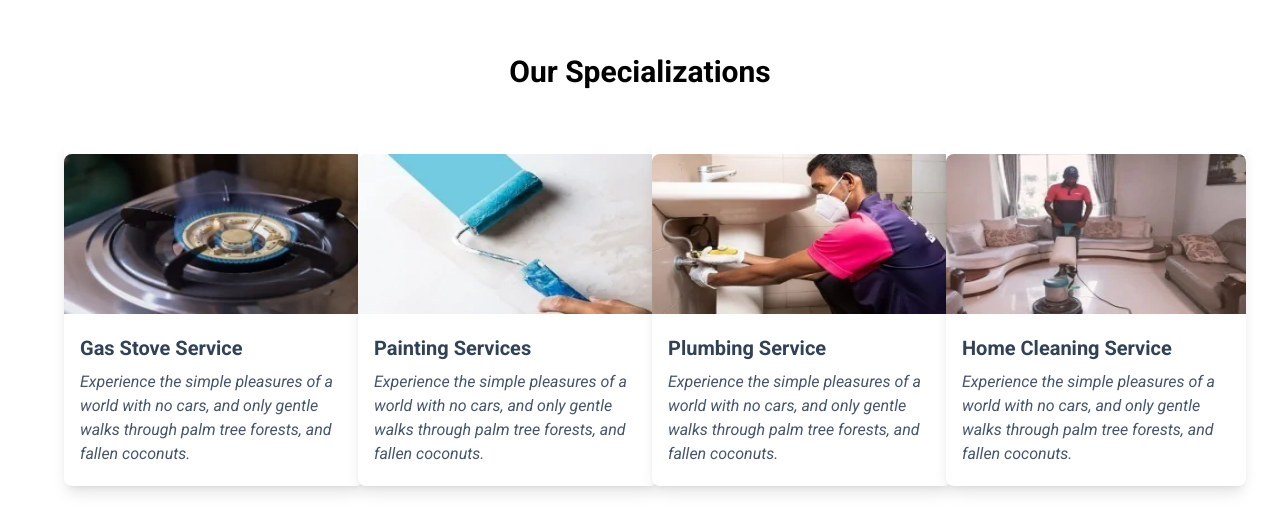
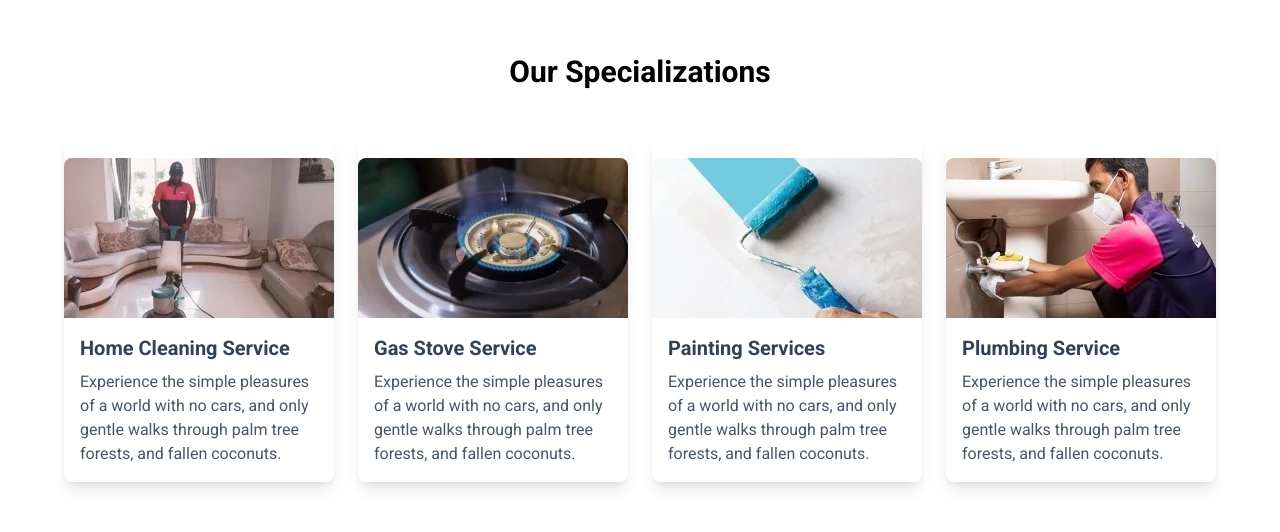
Before and after one commit to mdrony5134/Service-Booking-Website, a React (Vite) app: page / in a window 1280 px wide. Shown: the part 1960-2492 px from the top of the page. Built offline with nearby package versions, Linux system fonts and the light colour scheme.

Commit message:
othercard component updated

```diff
--- a/src/components/OtherCard.jsx
+++ b/src/components/OtherCard.jsx
@@ -1,4 +1,4 @@
-import React, { useEffect } from "react";
+import React, { useEffect, useState } from "react";
 
 const OtherCard = () => {
   const cardData = [
@@ -22,7 +22,47 @@ const OtherCard = () => {
       alt: "Home Cleaning Image",
       title: "Home Cleaning Service",
     },
+    {
+      img: "/images/gas.webp",
+      alt: "Gas Service Image",
+      title: "Gas Stove Service",
+    },
+    {
+      img: "/images/paint.webp",
+      alt: "Painting Service Image",
+      title: "Painting Services",
+    },
+    {
+      img: "/images/plambing.webp",
+      alt: "Plumbing Service Image",
+      title: "Plumbing Service",
+    },
+    {
+      img: "/images/homecleaning.webp",
+      alt: "Home Cleaning Image",
+      title: "Home Cleaning Service",
+    },
   ];
+
+  const [currentIndex, setCurrentIndex] = useState(0);
+  const [visibleCard, setVisibleCard] = useState(4)
+
+  useEffect(() => {
+    if(cardData.length <= visibleCard){
+      console.log("first")
+      setVisibleCard(4)
+      setCurrentIndex(0)
+    }
+    const interval = setInterval(() => {
+      setCurrentIndex((prevIndex) => (prevIndex + 1) % cardData.length);
+      setVisibleCard((prevIndex) => (prevIndex + 1));
+    }, 2000);
+    return () => clearInterval(interval);
+  }, [cardData.length, cardData.length === visibleCard]);
+
+  // const visibleCards = 4;
+  const cardSlides = cardData.slice(currentIndex, visibleCard);
+  console.log(currentIndex, visibleCard)
 
   return (
     <div className="py-10">
@@ -34,21 +74,21 @@ const OtherCard = () => {
 
       <div className="w-[90%] mx-auto">
         <div className="grid grid-cols-1 sm:grid-cols-2 md:grid-cols-4 gap-6">
-          {cardData.map((data, index) => (
+          {cardSlides.map((data, index) => (
             <div
               key={index}
-              className="bg-white pt-4 rounded-lg shadow-lg hover:shadow-xl transition-shadow w-[300px] duration-300 flex flex-col overflow-hidden"
+              className="bg-white rounded-lg shadow-lg hover:shadow-xl transition-shadow duration-300 flex flex-col pt-5"
             >
               <img
                 src={data.img}
                 alt={data.alt}
-                className="rounded-t-lg w-full h-40 hover:scale-110 transition-all ease-linear duration-1000"
+                className="rounded-t-lg w-full h-40 object-cover"
               />
-              <div className="p-4 py-5 flex-grow">
+              <div className="p-4 flex-grow">
                 <h3 className="text-xl font-semibold text-slate-700 mb-2">
                   {data.title}
                 </h3>
-                <p className="text-slate-600 italic">
+                <p className="text-slate-600">
                   Experience the simple pleasures of a world with no cars, and
                   only gentle walks through palm tree forests, and fallen
                   coconuts.
```
